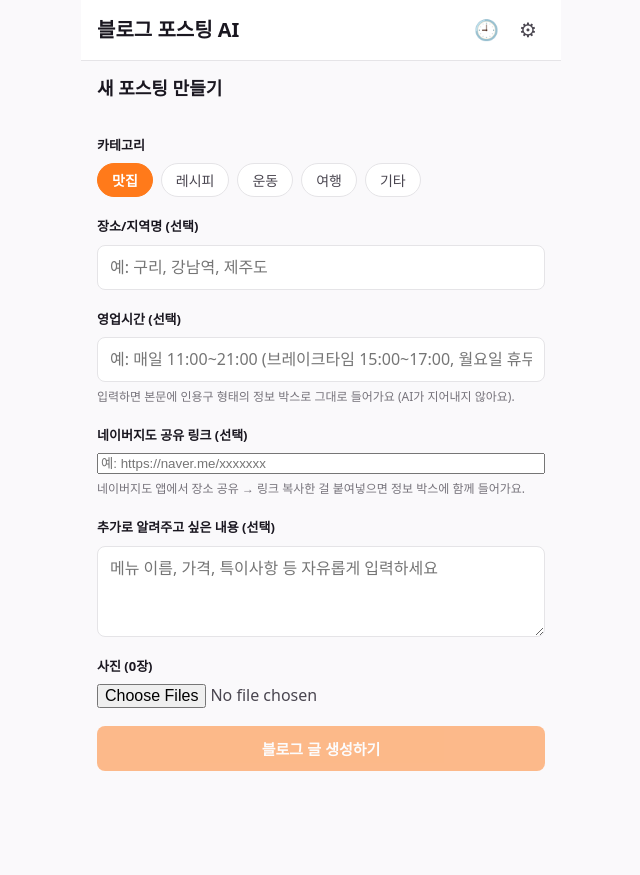
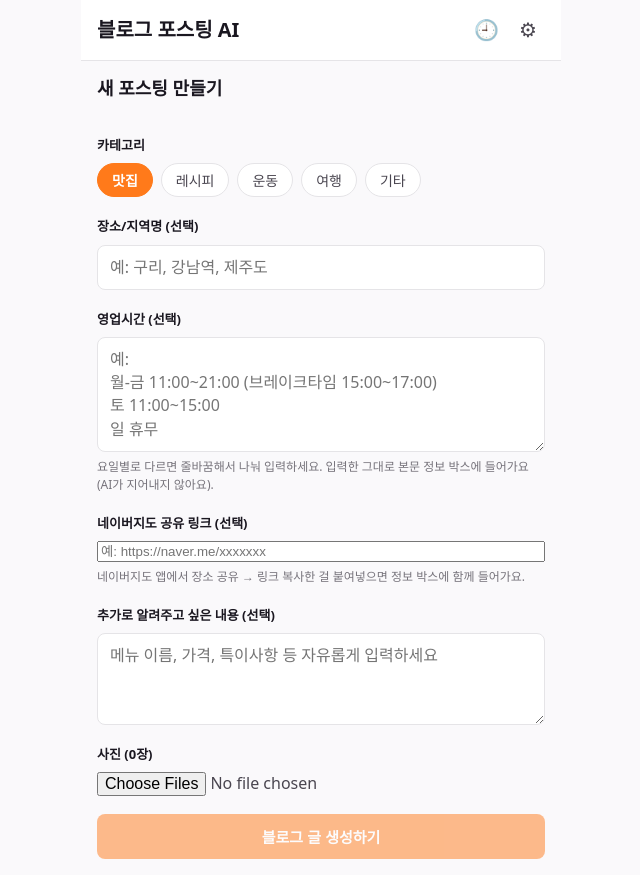
Before and after one commit to RYUDONGKYUN/blogpost-app, a React (Vite) app: page / in a window 1280 px wide. Shown: the whole page, without its empty margins (319-959 px from the left). Before the commit the page ends 800 px from the top, so only its background shows below. Built offline with nearby package versions, Linux system fonts and the light colour scheme.

Commit message:
Make 영업시간 input multi-line for per-day hours
Business hours often differ by day, so the field is now a textarea
where each line becomes its own line in the ※운영시간※ info box
instead of forcing everything onto one line.

```diff
--- a/src/components/ComposeView.tsx
+++ b/src/components/ComposeView.tsx
@@ -77,14 +77,15 @@ export default function ComposeView({
         <>
           <label className="field">
             <span>영업시간 (선택)</span>
-            <input
-              type="text"
+            <textarea
               value={hours}
               onChange={(e) => onChange({ ...value, hours: e.target.value })}
-              placeholder="예: 매일 11:00~21:00 (브레이크타임 15:00~17:00, 월요일 휴무)"
+              placeholder={"예:\n월-금 11:00~21:00 (브레이크타임 15:00~17:00)\n토 11:00~15:00\n일 휴무"}
+              rows={4}
             />
             <p className="hint">
-              입력하면 본문에 인용구 형태의 정보 박스로 그대로 들어가요 (AI가 지어내지 않아요).
+              요일별로 다르면 줄바꿈해서 나눠 입력하세요. 입력한 그대로 본문 정보 박스에
+              들어가요 (AI가 지어내지 않아요).
             </p>
           </label>
 
--- a/src/gemini.ts
+++ b/src/gemini.ts
@@ -122,7 +122,11 @@ function insertDeterministicBoxes(body: string, input: ComposeInput): string {
 
   if (input.hours.trim()) {
     const sourceLine = input.mapLink.trim() ? "(출처: 네이버지도)" : "(출처: 직접 확인)";
-    const box = `※운영시간※\n🕐 ${input.hours.trim()}\n${sourceLine}`;
+    const hoursLines = input.hours
+      .split("\n")
+      .map((line) => line.trim())
+      .filter(Boolean);
+    const box = `※운영시간※\n🕐 ${hoursLines.join("\n")}\n${sourceLine}`;
     result = result.replace(/\[운영시간정보\]/g, box);
   } else {
     result = result.replace(/[ \t]*\[운영시간정보\][ \t]*\n?/g, "");
```
